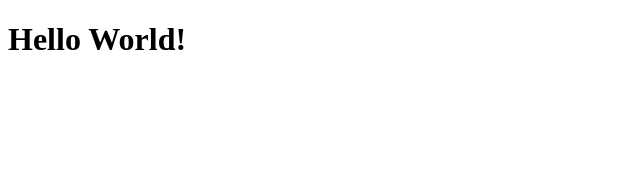
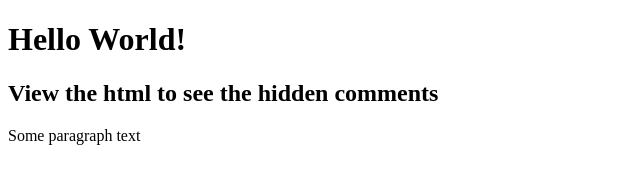
Before and after one commit to y0066049/git_test, a plain HTML site: page boilerplate/index.html in a window 1280 px wide. Shown: the whole page, without its empty margins (0-640 px from the left). Drawn offline with Linux system fonts and the light colour scheme.

Commit message:
Änderung2

```diff
--- a/boilerplate/index.html
+++ b/boilerplate/index.html
@@ -7,5 +7,12 @@
 
   <body>
     <h1>Hello World!</h1>
+    <h2> View the html to see the hidden comments </h2>
+
+<!-- I am a html comment -->
+
+<p>Some paragraph text</p>
+
+<!-- I am another html comment -->
   </body>
 </html>
```
